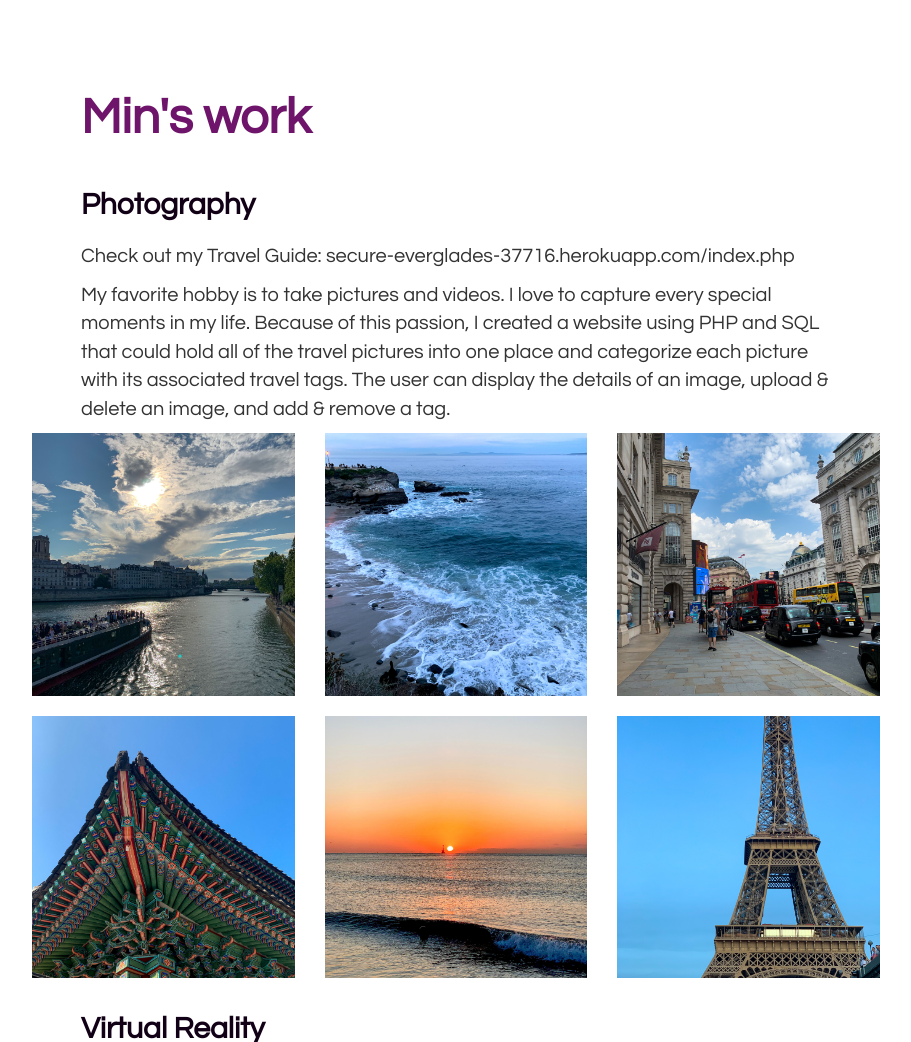
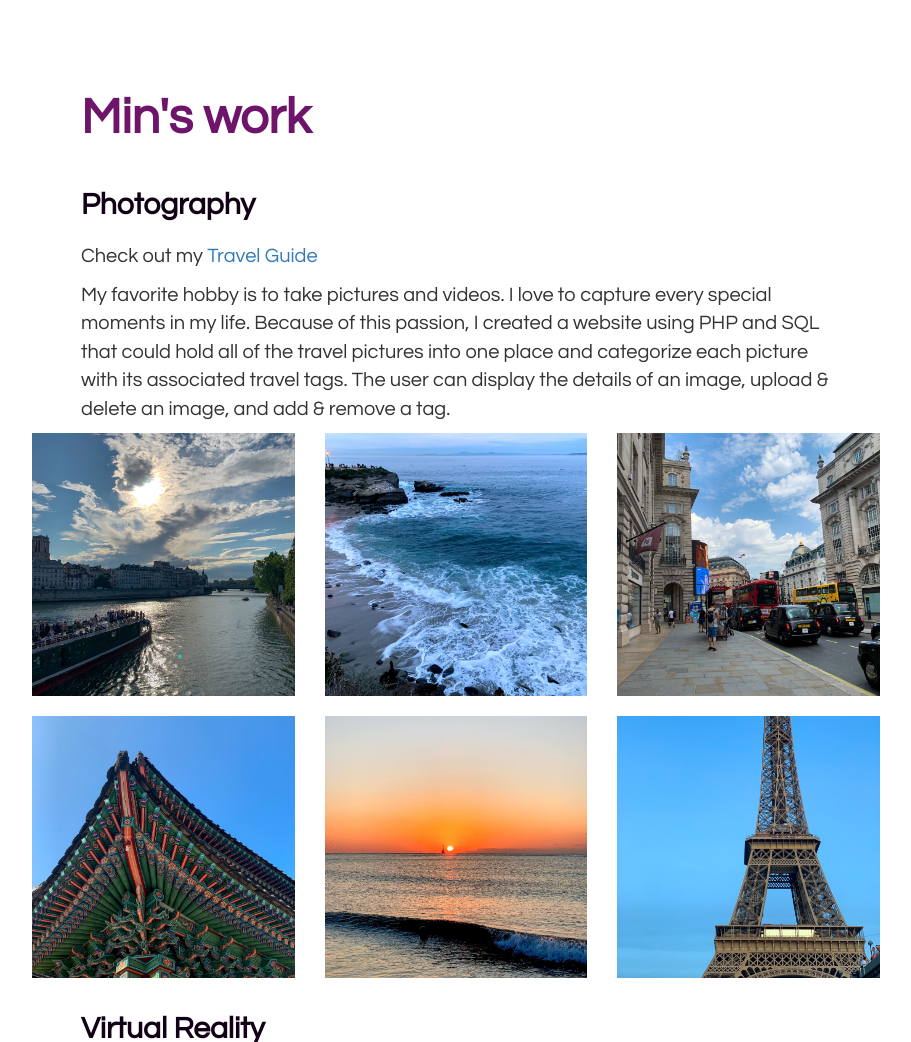
Before and after one commit to minleee/minleee.github.io, a plain HTML site: page index.html in a window 1280 px wide. Shown: the part 2357-3399 px from the top of the page, without its empty margins (184-1095 px from the left). Drawn offline with nearby package versions, Linux system fonts and the light colour scheme.

Commit message:
Add files via upload

```diff
--- a/index.html
+++ b/index.html
@@ -119,7 +119,7 @@
 
               <div class="maintitle"><strong>Min's work</strong></div>
               <div class="subtitle"> Photography </div>
-              <p>Check out my Travel Guide: secure-everglades-37716.herokuapp.com/index.php</p>
+              <p>Check out my <a href="https://secure-everglades-37716.herokuapp.com/index.php">Travel Guide</a></p>
               <p> My favorite hobby is to take pictures and videos. I love to capture every special moments in my life. Because of this passion, I created a website using PHP and SQL that could hold all of the travel pictures into one place and categorize each picture with its associated travel tags.
                 The user can display the details of an image, upload & delete an image, and add & remove a tag.</p>
 
```
